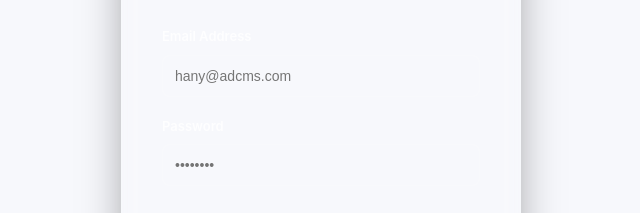
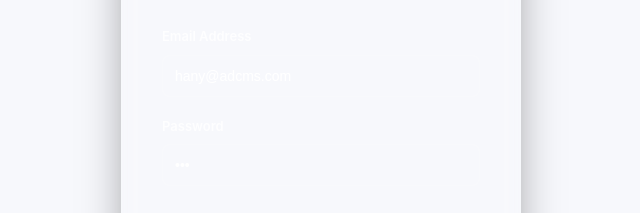
Before and after one commit to noaa2thequest-gif/-ADCMS, a website with bundled scripts: page login.html in a window 1280 px wide. Shown: the part 326-539 px from the top of the page, without its empty margins (319-959 px from the left). Built offline with nearby package versions, Linux system fonts and the light colour scheme.

Commit message:
✨ UX: Auto-filled login credentials for easier testing

```diff
--- a/login.html
+++ b/login.html
@@ -122,12 +122,12 @@
 
     <div class="form-group">
       <label>Email Address</label>
-      <input type="email" id="email" placeholder="hany@adcms.com" />
+      <input type="email" id="email" value="hany@adcms.com" />
     </div>
 
     <div class="form-group">
       <label>Password</label>
-      <input type="password" id="password" placeholder="••••••••" onkeypress="if(event.key === 'Enter') ADCMSAuth.login()" />
+      <input type="password" id="password" value="123" onkeypress="if(event.key === 'Enter') ADCMSAuth.login()" />
     </div>
 
     <button class="login-btn" onclick="ADCMSAuth.login()">Login to Dashboard</button>
```
